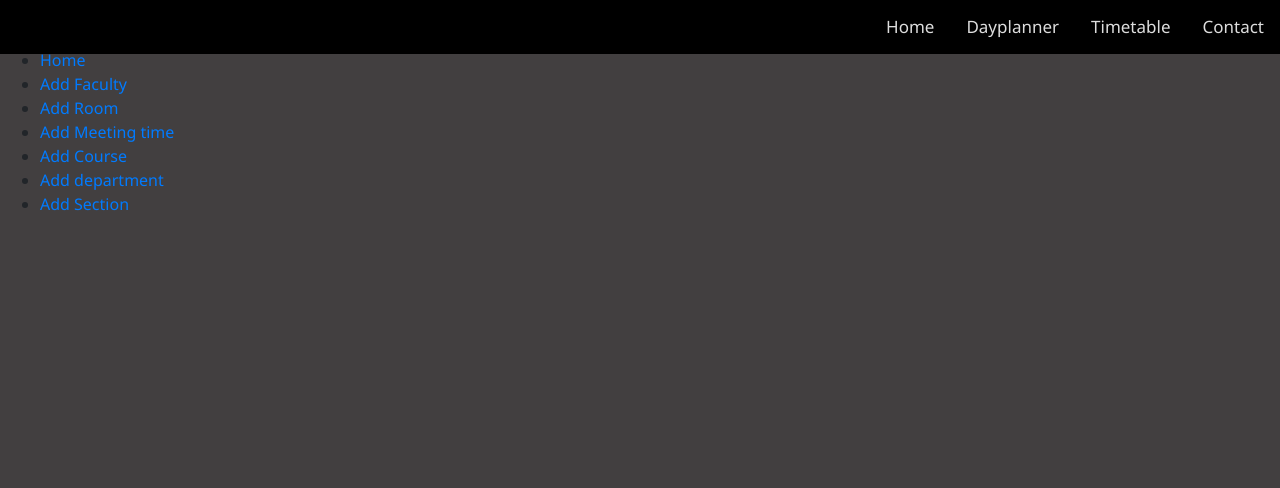
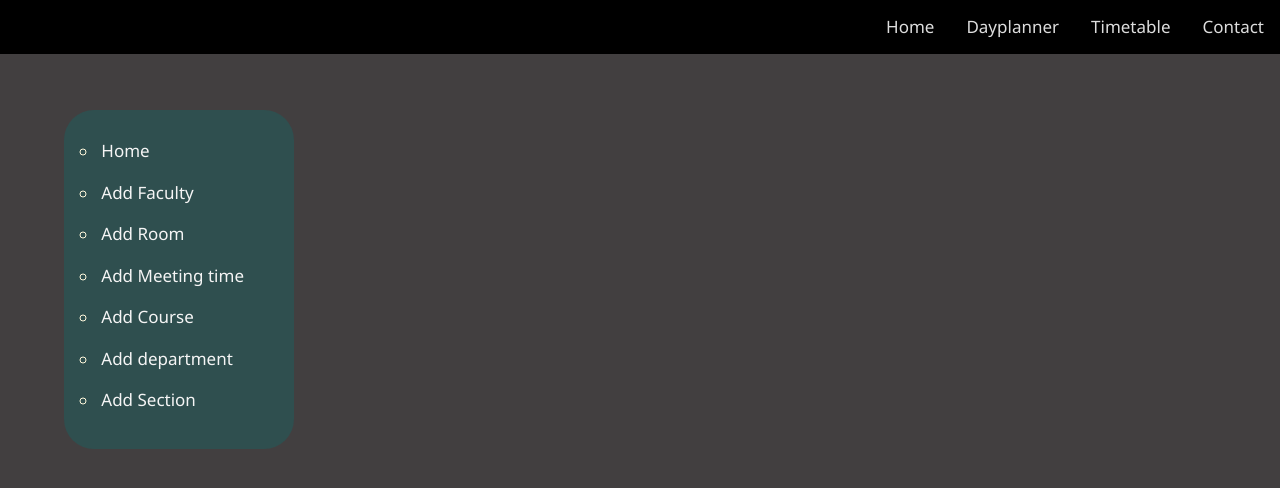
Before and after one commit to chris9515/WAD-Project, a Django app: page /timetable in a window 1280 px wide. Shown: the top 488 px of the page. Run offline with Django 3.2, Linux system fonts and the light colour scheme; data that the repository does not hold is empty.

Commit message:
frontend part5

```diff
--- a/TTgenerator/templates/AddCourse.html
+++ b/TTgenerator/templates/AddCourse.html
@@ -1,7 +1,7 @@
 {% extends 'base.html' %}
 {% block content %}
 {% load static %}
-<form action="" method="POST">
+<form action="" method="POST" class="mid">
     {% csrf_token %}
     <h1>Add Course</h1>
     <a href="{% url 'editCourse' %}">Edit Course</a>
--- a/TTgenerator/templates/AddDepartment.html
+++ b/TTgenerator/templates/AddDepartment.html
@@ -1,11 +1,12 @@
 {% extends 'base.html' %}
 {% block content %}
 {% load static %}
-<form action="" method="POST">
+<form action="" method="POST" class="mid">
     {% csrf_token %}
     <h1>Add Department</h1>
-    <a href="{% url 'editDepartment' %}">Edit Department</a>
     {{form.as_p}}
     <input type="submit" value="Submit">
+    <br><br>
+    <a href="{% url 'editDepartment' %}">Edit Department</a>
 </form>
 {% endblock %}
--- a/TTgenerator/templates/AddFaculty.html
+++ b/TTgenerator/templates/AddFaculty.html
@@ -2,7 +2,7 @@
 {% block content %}
 {% load static %}
 <body>
-    <form method="POST" action="">
+    <form method="POST" action="" class="mid">
         {% csrf_token %}
         {{ form.as_p }}
         <input type="submit" value="Submit">
--- a/TTgenerator/templates/AddMeeting.html
+++ b/TTgenerator/templates/AddMeeting.html
@@ -1,10 +1,11 @@
 {% extends 'base.html' %}
 {% block content %}
 {% load static %}
-<form action="" method="POST">
+<form action="" method="POST" class="mid">
     {% csrf_token %}
-    <a href="{% url 'editMeetingTime' %}">Edit Meeting</a>
     {{form.as_p}}
     <input type="submit" value="Submit">
+    <br><br>
+    <a href="{% url 'editMeetingTime' %}">Edit Meeting</a>
 </form>
 {% endblock %}
--- a/TTgenerator/templates/AddRoom.html
+++ b/TTgenerator/templates/AddRoom.html
@@ -1,7 +1,7 @@
 {% extends 'base.html' %}
 {% block content %}
 {% load static %}
-    <form action="" method="POST">
+    <form action="" method="POST" class="mid">
         {% csrf_token %}
         {{form.as_p}}
         <input type="submit" value="Submit">
--- a/TTgenerator/templates/AddSection.html
+++ b/TTgenerator/templates/AddSection.html
@@ -1,11 +1,12 @@
 {% extends 'base.html' %}
 {% block content %}
 {% load static %}
-<form action="" method="POST">
+<form action="" method="POST" class="mid">
     {% csrf_token %}
     <h1>Add Section</h1>
-    <a href="{% url 'editSection' %}">Edit Section</a>
     {{form.as_p}}
     <input type="submit" value="Submit">
+    <br><br>
+    <a href="{% url 'editSection' %}">Edit Section</a>
 </form>
 {% endblock %}
--- a/TTgenerator/templates/TimeTablePlanner.html
+++ b/TTgenerator/templates/TimeTablePlanner.html
@@ -16,7 +16,7 @@
     <a href="{% url 'studentProfile' %}">View Profile</a></div>
 {% endif %}
 <div class="schbtn">
-<a href="{% url 'timetable' %}">Scheduele</a></div>
+<a href="{% url 'timetable' %}">Schedule</a></div>
 <div class="logoutbtn">
     <a href="{% url 'logout' %}">Log out</a></div>
 </div>
--- a/TTgenerator/templates/profile.html
+++ b/TTgenerator/templates/profile.html
@@ -6,6 +6,7 @@
     <link rel="stylesheet" href="{% static 'css/Wad_Project.css' %}">
 </head>
 <body>
+    <div class="buttons">
     <h1>User Name: {{profile.user.username}}</h1>
     <h2>First Name: {{profile.user.first_name}}</h2>
     <h2>Last Name: {{profile.user.last_name}}</h2>
@@ -15,5 +16,6 @@
             <h2>Admission Date: {{profile.year}}</h2>
         {% endif %} -->
     <h2>Email: {{ profile.user.email }}</h2>
+</div>
 </body>
 {% endblock %}
--- a/TTgenerator/templates/timetable.html
+++ b/TTgenerator/templates/timetable.html
@@ -1,15 +1,17 @@
 {% extends 'base.html' %}
 {% block content %}
 {% load static %}
+<span class="buttons">
 <ul>
-    <li><a href="{% url 'home' %}">Home</a></li>
-    <li><a href="{% url 'addFaculty' %}">Add Faculty</a></li>
-    <li><a href="{% url 'addRoom' %}">Add Room </a></li>
-    <li><a href="{% url 'addMeetingTime' %}">Add Meeting time</a></li>
-    <li><a href="{% url 'addCourse' %}">Add Course</a></li>
-    <li><a href="{% url 'addDepartment' %}">Add department</a></li>
-    <li><a href="{% url 'addSection' %}">Add Section</a></li>
+    <li><a href="{% url 'home' %}"><p>Home</p></a></li>
+    <li><a href="{% url 'addFaculty' %}"><p>Add Faculty</p></a></li>
+    <li><a href="{% url 'addRoom' %}"><p>Add Room </p></a></li>
+    <li><a href="{% url 'addMeetingTime' %}"><p>Add Meeting time</p></a></li>
+    <li><a href="{% url 'addCourse' %}"><p>Add Course</p></a></li>
+    <li><a href="{% url 'addDepartment' %}"><p>Add department</p></a></li>
+    <li><a href="{% url 'addSection' %}"><p>Add Section</p></a></li>
   </ul>
+</span>
 {% for section in sections %}
 <h2>{{ section.section_id }} ({{ section.department }})</h2>
     <table>
--- a/todolist/static/css/WAD_Project.css
+++ b/todolist/static/css/WAD_Project.css
@@ -78,9 +78,48 @@
 .signup_div a{
   color: #423F40;
 }
+.mid{
+  margin: 7% 35%;
+  paddinG:3%;
+  background-color:darkcyan;
+}
+.mid ul{
+  color: rgb(199, 198, 194);
+  list-style-type:none;
+  padding-left: 0%;
+}
+.mid p{
+  color: cornsilk;
+  letter-spacing: 1px;
+}
+.mid h1{
+  color: #FFFFE0;
+  font-weight: bold;
+  font-size: 26px;
+}
 .buttons{
   margin: 10% 40%;
 }
+.buttons ul{
+  background:darkslategray;
+  padding: 20px;
+  margin-top: 3%;
+  margin-left: 5%;
+  width:18%;
+  padding-left: 2%;
+  border-radius: 30px;
+}
+.buttons ul li{
+    color: cornsilk;
+    margin: 8px;
+    padding-left: 2%;
+    list-style-type: circle;
+
+  }
+  .buttons p{
+    font-size: 17px;
+    font-weight: lighter;
+  }
 .logoutbtn{
   text-align: center;
   border-radius: 8px;
@@ -798,7 +837,7 @@ h1{
 }
 
 p{
-  color: rgb(211, 166, 166);
+  color: whitesmoke;
 }
 
 .login{
--- a/todolist/templates/updateList.html
+++ b/todolist/templates/updateList.html
@@ -9,10 +9,10 @@
         </title>
     </head>
     <body>
-        <form method="POST">
+        <form method="POST" class="buttons">
             {% csrf_token %}
-            Text: {{ edit.text }}
-            Completed: {{ edit.completed }}
+            <p><big>Text: </big>{{ edit.text }} </p>
+            <p><big>Completed: </big> {{ edit.completed }} </p>
             <button type="submit">Update</button>
         </form>
     </body>
```
